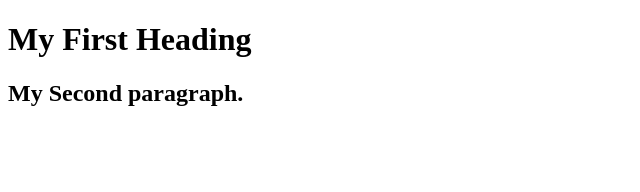
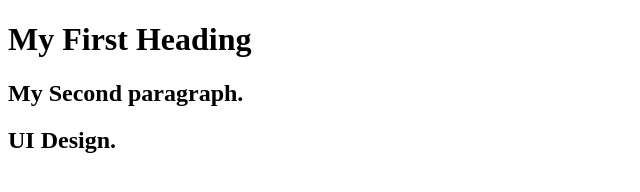
Before and after one commit to patipols/helloworld, a plain HTML site: page index.html in a window 1280 px wide. Shown: the whole page, without its empty margins (0-640 px from the left). Drawn offline with Linux system fonts and the light colour scheme.

Commit message:
Add UIDesign

```diff
--- a/index.html
+++ b/index.html
@@ -4,7 +4,7 @@
 
 <h1>My First Heading</h1>
 <h2>My Second paragraph.</h2>
-
+<h2>UI Design.</h2>
 
 </body>
 </html>
```
